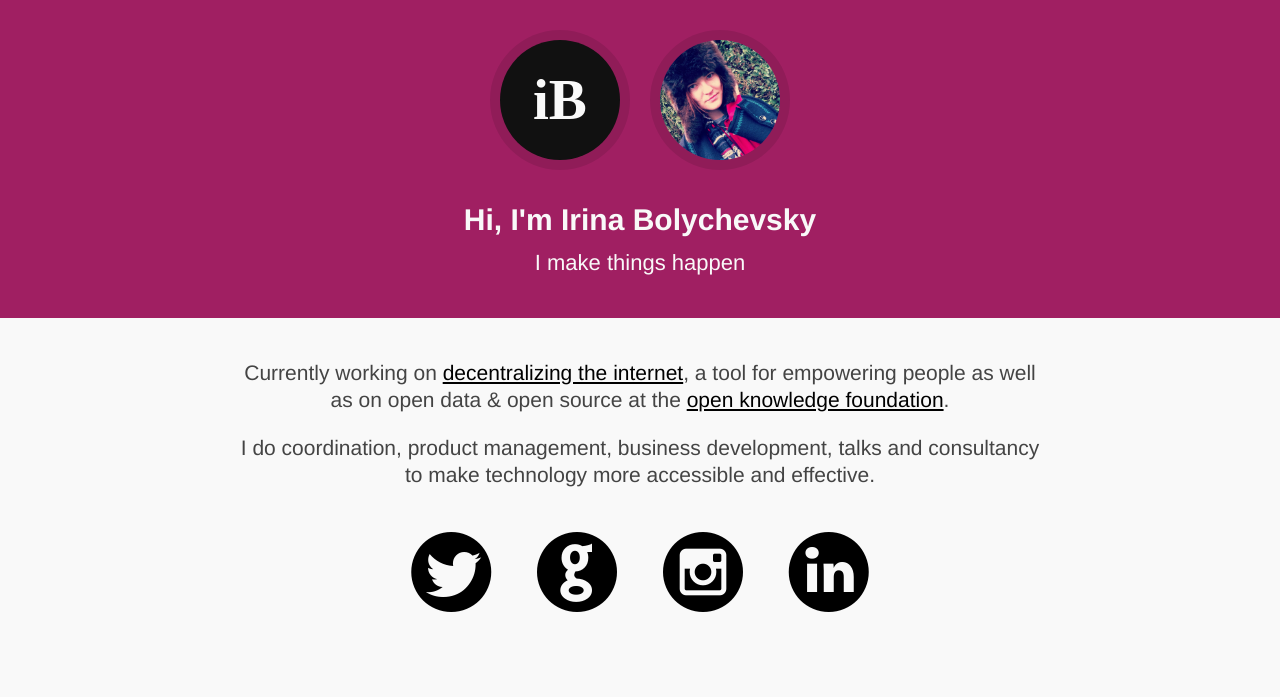
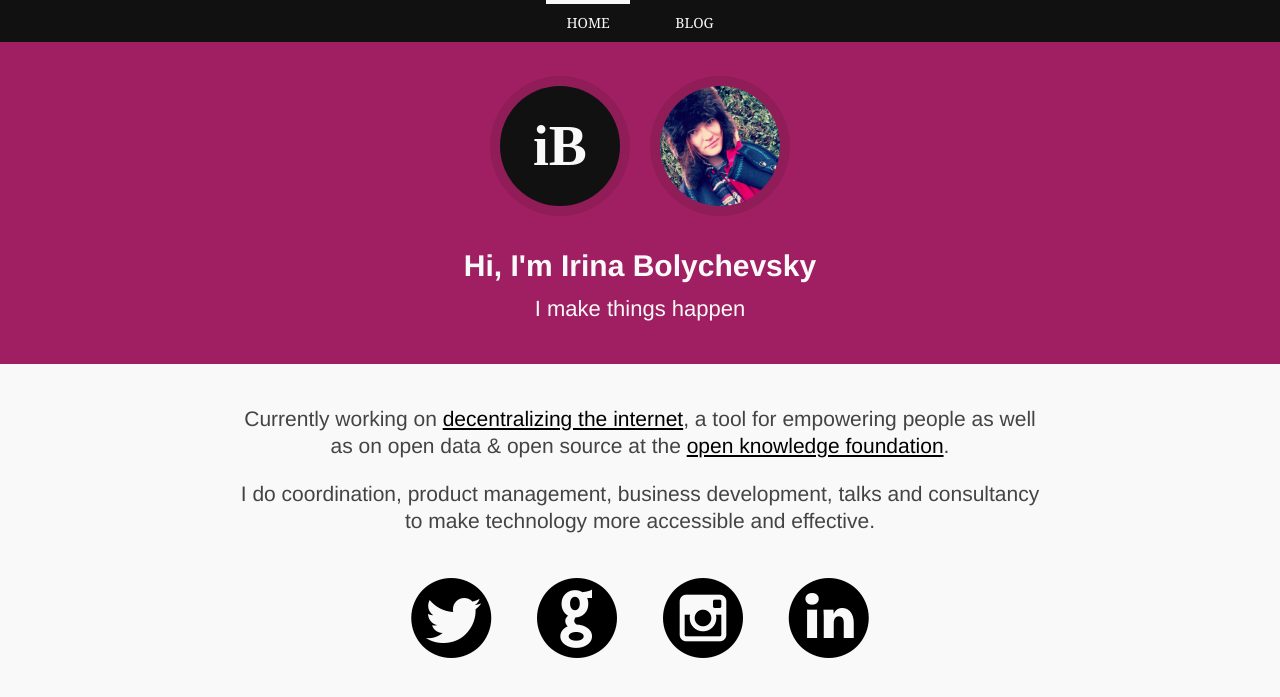
Before and after one commit to shevski/shevski.com, a Jekyll site: the page built from index.html, in a window 1280 px wide. Shown: the top 697 px of the page. Built offline with Jekyll 4.4.1, drawn with Linux system fonts in a browser that asks for light colours.

Commit message:
display nav bar

```diff
--- a/styles/master.css
+++ b/styles/master.css
@@ -392,7 +392,6 @@ body {
   clear: both;
 }
 nav {
-  display: none;
   font-family: "adelle", Georgia, serif;
   background: #111111;
   text-align: center;
```
